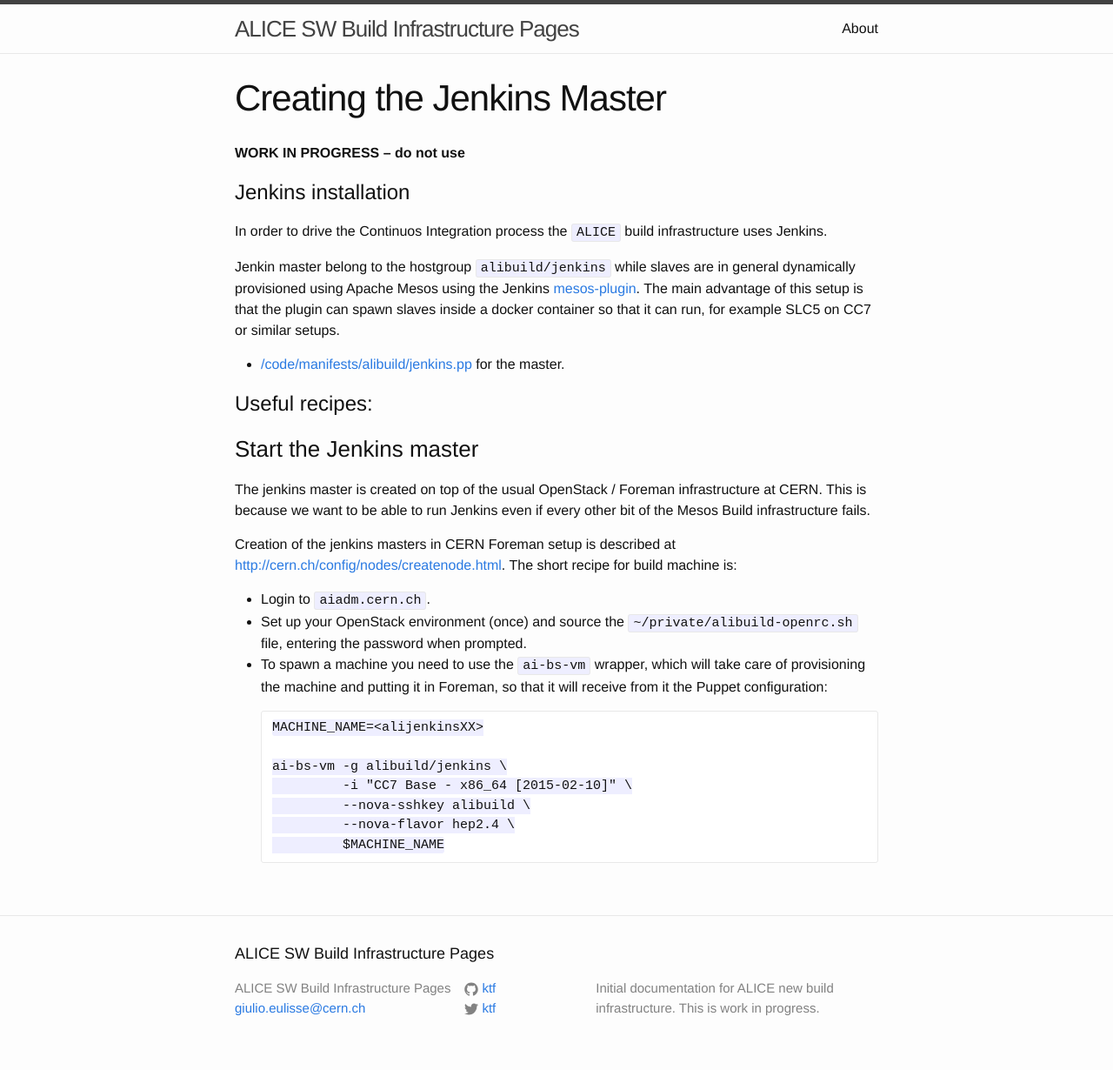
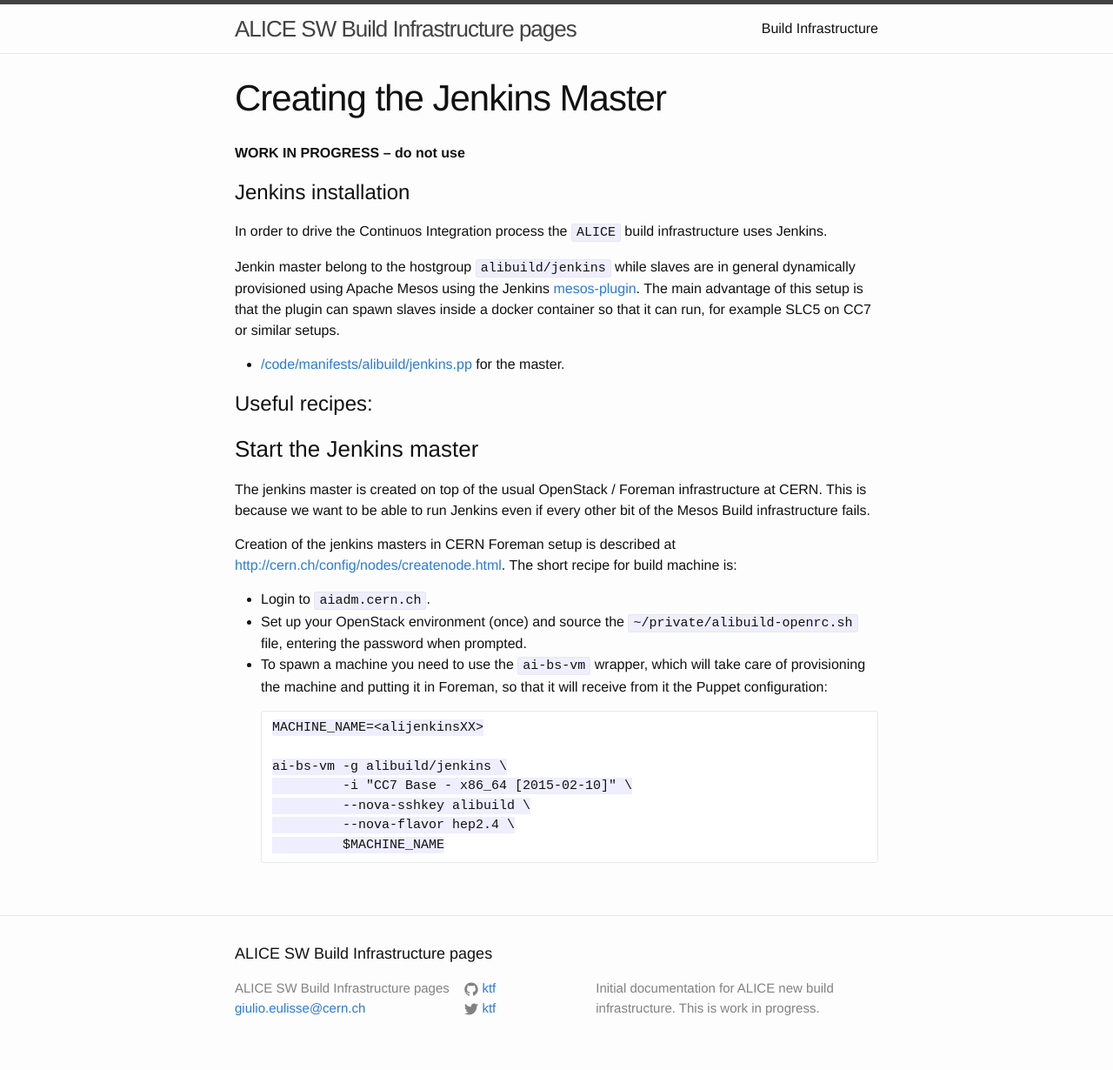
Before and after one commit to alisw/alisw.github.io, a Jekyll site: the page built from infrastructure-jenkins.markdown, in a window 1280 px wide. Shown: the whole page at 87% size. Built offline with Jekyll 4.4.1, drawn with Linux system fonts in a browser that asks for light colours.

Commit message:
Improved documentation of build infrastructure.

```diff
--- a/_config.yml
+++ b/_config.yml
@@ -1,5 +1,5 @@
 # Site settings
-title: ALICE SW Build Infrastructure Pages
+title: ALICE SW Build Infrastructure pages
 email: giulio.eulisse@cern.ch
 description: > # this means to ignore newlines until "baseurl:"
   Initial documentation for ALICE new build infrastructure.
@@ -8,6 +8,7 @@
 url: "http://alisw.github.io" # the base hostname & protocol for your site
 twitter_username: ktf
 github_username:  ktf
+categories: [main, infrastructure]
 
 # Build settings
 markdown: kramdown
@@ -18,6 +19,7 @@
 master_hostgroup: "alibuild/mesos/master"
 slave_hostgroup: "alibuild/mesos/slave"
 jenkins_hostgroup: "alibuild/jenkins"
+frontend_hostgroup: "alibuild/frontend"
 builduser: "alibuild"
 openstack_image: "CC7 Base - x86_64 [2015-02-10]"
 openstack_flavor: "hep2.24"
--- a/_includes/header.html
+++ b/_includes/header.html
@@ -15,8 +15,10 @@
 
       <div class="trigger">
         {% for page in site.pages %}
+          {% if page.categories contains 'main' %}
           {% if page.title %}
           <a class="page-link" href="{{ page.url | prepend: site.baseurl }}">{{ page.title }}</a>
+          {% endif %}
           {% endif %}
         {% endfor %}
       </div>
--- a/_posts/2015-08-03-setting-up-jenkins.markdown
+++ b/infrastructure-jenkins.markdown
@@ -1,6 +1,7 @@
 ---
 title: Creating the Jenkins Master
 layout: page
+categories: infrastructure
 ---
 
 **WORK IN PROGRESS -- do not use**
--- a/_posts/2015-06-03-setting-up-frontend-machines.markdown
+++ b/infrastructure-mesos.markdown
@@ -1,6 +1,7 @@
 ---
 title: Creating the build infrastructure
 layout: page
+categories: infrastructure
 ---
 
 **WORK IN PROGRESS -- do not use**
```
Also changed, not shown: infrastructure-frontend.markdown (added, +39 -0 lines), infrastructure.markdown (added, +18 -0 lines).
